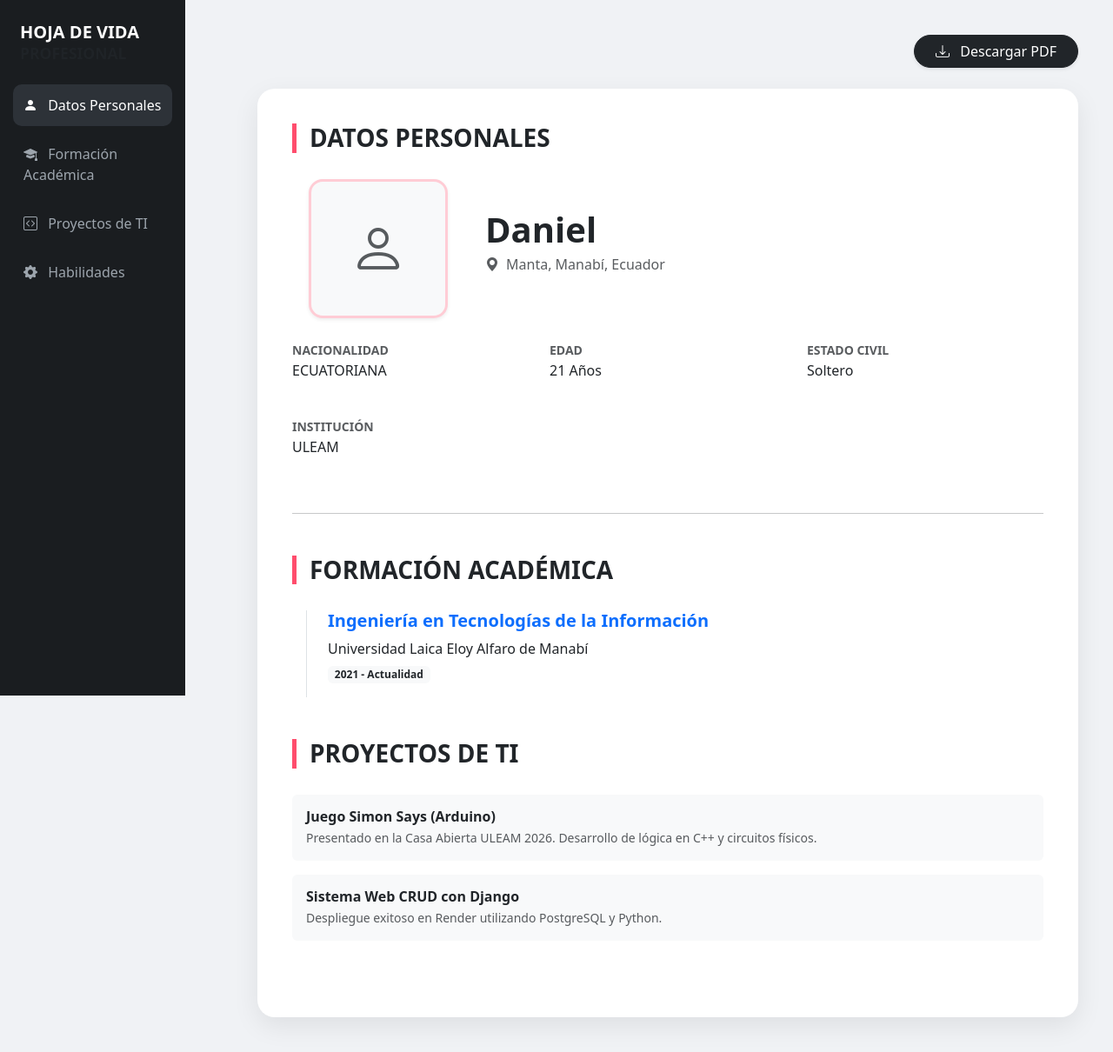
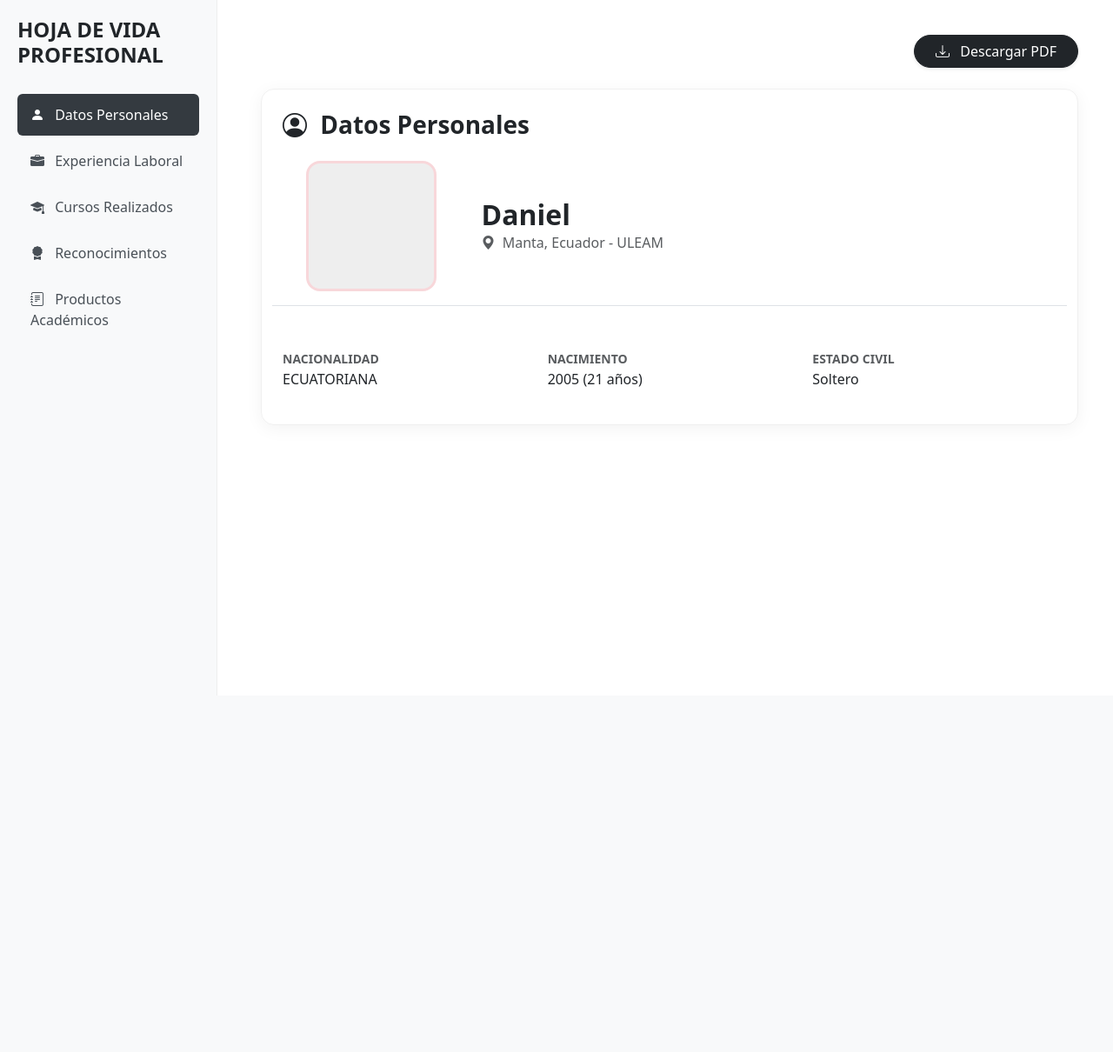
Before and after one commit to daniel-10521/Proyecto.BD, a Django app: template tasks/templates/home.html in a window 1280 px wide. Shown: the whole page at 87% size. After the commit the page ends 445 px from the top, so only its background shows below. Run offline with Django 5.2, Linux system fonts and the light colour scheme; the template is opened without the code that fills it, so the values that code supplies are empty.

Commit message:
Réplica exacta de diseño CV con navegación por pestañas

```diff
--- a/tasks/templates/base.html
+++ b/tasks/templates/base.html
@@ -7,39 +7,36 @@
     <link href="https://cdn.jsdelivr.net/npm/bootstrap@5.3.0/dist/css/bootstrap.min.css" rel="stylesheet">
     <link rel="stylesheet" href="https://cdn.jsdelivr.net/npm/bootstrap-icons@1.11.1/font/bootstrap-icons.css">
     <style>
-        body { background-color: #f0f2f5; }
-        .sidebar { background-color: #1a1d20; min-height: 100vh; color: white; padding: 25px 15px; position: fixed; width: inherit; }
-        .nav-link { color: #9da5ad; margin-bottom: 8px; border-radius: 10px; padding: 12px; transition: 0.3s; }
-        .nav-link:hover, .nav-link.active { background-color: #2d3238; color: white; }
-        .main-content { margin-left: 20%; padding: 40px; width: 80%; }
-        .cv-card { background: white; border-radius: 20px; border: none; box-shadow: 0 10px 30px rgba(0,0,0,0.08); padding: 40px; }
-        .section-title { border-left: 5px solid #ff4d6d; padding-left: 15px; margin-bottom: 30px; font-weight: 700; }
+        :root { --sidebar-bg: #f8f9fa; --active-bg: #343a40; }
+        body { background-color: #ffffff; }
+        .sidebar { background-color: var(--sidebar-bg); min-height: 100vh; padding: 20px; border-right: 1px solid #eee; position: fixed; width: 250px; }
+        .nav-link { color: #495057; padding: 12px 15px; border-radius: 10px; margin-bottom: 5px; font-weight: 500; cursor: pointer; }
+        .nav-link:hover { background-color: #e9ecef; }
+        .nav-link.active { background-color: var(--active-bg) !important; color: white !important; }
+        .main-content { margin-left: 260px; padding: 40px; }
+        .cv-card { border: 1px solid #f0f0f0; border-radius: 15px; box-shadow: 0 4px 20px rgba(0,0,0,0.05); }
+        .header-title { font-weight: 800; text-transform: uppercase; line-height: 1.2; margin-bottom: 30px; }
     </style>
 </head>
 <body>
-    <div class="container-fluid">
-        <div class="row">
-            <div class="col-md-3 col-lg-2 p-0">
     <div class="sidebar">
-                    <h5 class="fw-bold mb-4 px-2">HOJA DE VIDA<br><span class="text-muted small">PROFESIONAL</span></h5>
-                    <div class="nav flex-column">
-                        <a class="nav-link active" href="#datos"><i class="bi bi-person-fill me-2"></i> Datos Personales</a>
-                        <a class="nav-link" href="#formacion"><i class="bi bi-mortarboard-fill me-2"></i> Formación Académica</a>
-                        <a class="nav-link" href="#proyectos"><i class="bi bi-code-square me-2"></i> Proyectos de TI</a>
-                        <a class="nav-link" href="#habilidades"><i class="bi bi-gear-fill me-2"></i> Habilidades</a>
-                    </div>
+        <h4 class="header-title">HOJA DE VIDA<br>PROFESIONAL</h4>
+        <div class="nav flex-column nav-pills" id="v-pills-tab" role="tablist">
+            <button class="nav-link active text-start" id="tab-datos" data-bs-toggle="pill" data-bs-target="#datos" type="button"><i class="bi bi-person-fill me-2"></i> Datos Personales</button>
+            <button class="nav-link text-start" id="tab-experiencia" data-bs-toggle="pill" data-bs-target="#experiencia" type="button"><i class="bi bi-briefcase-fill me-2"></i> Experiencia Laboral</button>
+            <button class="nav-link text-start" id="tab-cursos" data-bs-toggle="pill" data-bs-target="#cursos" type="button"><i class="bi bi-mortarboard-fill me-2"></i> Cursos Realizados</button>
+            <button class="nav-link text-start" id="tab-reconocimientos" data-bs-toggle="pill" data-bs-target="#reconocimientos" type="button"><i class="bi bi-award-fill me-2"></i> Reconocimientos</button>
+            <button class="nav-link text-start" id="tab-productos" data-bs-toggle="pill" data-bs-target="#productos" type="button"><i class="bi bi-journal-text me-2"></i> Productos Académicos</button>
         </div>
     </div>
 
-            <main class="col-md-9 main-content">
+    <main class="main-content">
         <div class="d-flex justify-content-end mb-4">
-                    <button onclick="window.print()" class="btn btn-dark rounded-pill px-4 shadow-sm">
-                        <i class="bi bi-download me-2"></i> Descargar PDF
-                    </button>
+            <button onclick="window.print()" class="btn btn-dark rounded-pill px-4 shadow-sm"><i class="bi bi-download me-2"></i> Descargar PDF</button>
         </div>
         {% block content %}{% endblock %}
     </main>
-        </div>
-    </div>
+
+    <script src="https://cdn.jsdelivr.net/npm/bootstrap@5.3.0/dist/js/bootstrap.bundle.min.js"></script>
 </body>
 </html>
--- a/tasks/templates/home.html
+++ b/tasks/templates/home.html
@@ -1,49 +1,65 @@
 {% extends 'base.html' %}
 
 {% block content %}
-<div class="cv-card">
-    <section id="datos" class="mb-5">
-        <h3 class="section-title text-uppercase">Datos Personales</h3>
-        <div class="row align-items-center mb-4">
-            <div class="col-md-3 text-center">
-                <div class="rounded-4 shadow-sm mx-auto bg-light d-flex align-items-center justify-content-center" style="width: 160px; height: 160px; border: 3px solid #ffccd5;">
-                    <i class="bi bi-person text-muted" style="font-size: 4rem;"></i>
+<div class="tab-content" id="v-pills-tabContent">
+
+    <div class="tab-pane fade show active" id="datos" role="tabpanel">
+        <div class="cv-card p-4">
+            <h3 class="fw-bold mb-4"><i class="bi bi-person-circle me-2"></i> Datos Personales</h3>
+            <div class="row align-items-center mb-4">
+                <div class="col-md-3 text-center">
+                    <div class="rounded-4 mx-auto mb-3" style="width: 150px; height: 150px; background: #eee; border: 3px solid #f8d7da;"></div>
+                </div>
+                <div class="col-md-9">
+                    <h2 class="fw-bold mb-0">Daniel</h2>
+                    <p class="text-muted"><i class="bi bi-geo-alt-fill me-1"></i> Manta, Ecuador - ULEAM</p>
                 </div>
             </div>
-            <div class="col-md-9">
-                <h1 class="fw-bold display-6 mb-1">Daniel</h1>
-                <p class="text-muted"><i class="bi bi-geo-alt-fill me-2"></i>Manta, Manabí, Ecuador</p>
+            <div class="row g-4 border-top pt-4">
+                <div class="col-md-4"><label class="text-muted small fw-bold">NACIONALIDAD</label><p>ECUATORIANA</p></div>
+                <div class="col-md-4"><label class="text-muted small fw-bold">NACIMIENTO</label><p>2005 (21 años)</p></div>
+                <div class="col-md-4"><label class="text-muted small fw-bold">ESTADO CIVIL</label><p>Soltero</p></div>
             </div>
         </div>
-        <div class="row g-4">
-            <div class="col-md-4"><small class="text-muted fw-bold">NACIONALIDAD</small><p>ECUATORIANA</p></div>
-            <div class="col-md-4"><small class="text-muted fw-bold">EDAD</small><p>21 Años</p></div>
-            <div class="col-md-4"><small class="text-muted fw-bold">ESTADO CIVIL</small><p>Soltero</p></div>
-            <div class="col-md-4"><small class="text-muted fw-bold">INSTITUCIÓN</small><p>ULEAM</p></div>
+    </div>
+
+    <div class="tab-pane fade" id="experiencia" role="tabpanel">
+        <div class="cv-card p-4">
+            <h3 class="fw-bold mb-4"><i class="bi bi-briefcase-fill me-2"></i> Experiencia Laboral</h3>
+            <div class="border-start ps-4 mb-4">
+                <h5 class="fw-bold text-dark mb-0">PROYECTO DE SOFTWARE CRUD</h5>
+                <p class="text-primary mb-1">Desarrollador Junior | Proyecto Independiente</p>
+                <p class="small text-muted">Enero 2026 - Presente</p>
+                <p class="small">Desarrollo y despliegue de una aplicación de gestión de tareas en Render utilizando Django y PostgreSQL.</p>
+            </div>
         </div>
-    </section>
+    </div>
 
-    <hr class="my-5">
+    <div class="tab-pane fade" id="cursos" role="tabpanel">
+        <div class="cv-card p-4">
+            <h3 class="fw-bold mb-4"><i class="bi bi-mortarboard-fill me-2"></i> Cursos Realizados</h3>
+            <div class="list-group list-group-flush">
+                <div class="list-group-item">
+                    <h6 class="fw-bold mb-1">Programación en Arduino IDE</h6>
+                    <p class="small text-muted mb-0">ULEAM - Casa Abierta de TI (Enero 2026)</p>
+                </div>
+                <div class="list-group-item">
+                    <h6 class="fw-bold mb-1">Manejo de Linux y Terminal Bash</h6>
+                    <p class="small text-muted mb-0">Curso de formación complementaria en Tecnologías de la Información.</p>
+                </div>
+            </div>
+        </div>
+    </div>
 
-    <section id="formacion" class="mb-5">
-        <h3 class="section-title text-uppercase">Formación Académica</h3>
-        <div class="ms-3 border-start ps-4 pb-3">
-            <h5 class="fw-bold text-primary">Ingeniería en Tecnologías de la Información</h5>
-            <p class="mb-1">Universidad Laica Eloy Alfaro de Manabí</p>
-            <span class="badge bg-light text-dark">2021 - Actualidad</span>
+    <div class="tab-pane fade" id="productos" role="tabpanel">
+        <div class="cv-card p-4">
+            <h3 class="fw-bold mb-4"><i class="bi bi-journal-text me-2"></i> Productos Académicos</h3>
+            <div class="card bg-light border-0 p-3 mb-3">
+                <h6 class="fw-bold">Juego Simon Says (Hardware/Software)</h6>
+                <p class="small mb-0">Implementación de lógica secuencial con Arduino para el aprendizaje de electrónica básica.</p>
+            </div>
         </div>
-    </section>
+    </div>
 
-    <section id="proyectos" class="mb-5">
-        <h3 class="section-title text-uppercase">Proyectos de TI</h3>
-        <div class="card border-0 bg-light mb-3 p-3">
-            <h6 class="fw-bold mb-1">Juego Simon Says (Arduino)</h6>
-            <p class="small text-muted mb-0">Presentado en la Casa Abierta ULEAM 2026. Desarrollo de lógica en C++ y circuitos físicos.</p>
-        </div>
-        <div class="card border-0 bg-light p-3">
-            <h6 class="fw-bold mb-1">Sistema Web CRUD con Django</h6>
-            <p class="small text-muted mb-0">Despliegue exitoso en Render utilizando PostgreSQL y Python.</p>
-        </div>
-    </section>
 </div>
 {% endblock %}
```
Lines whose indentation alone changed are shown as unchanged.
